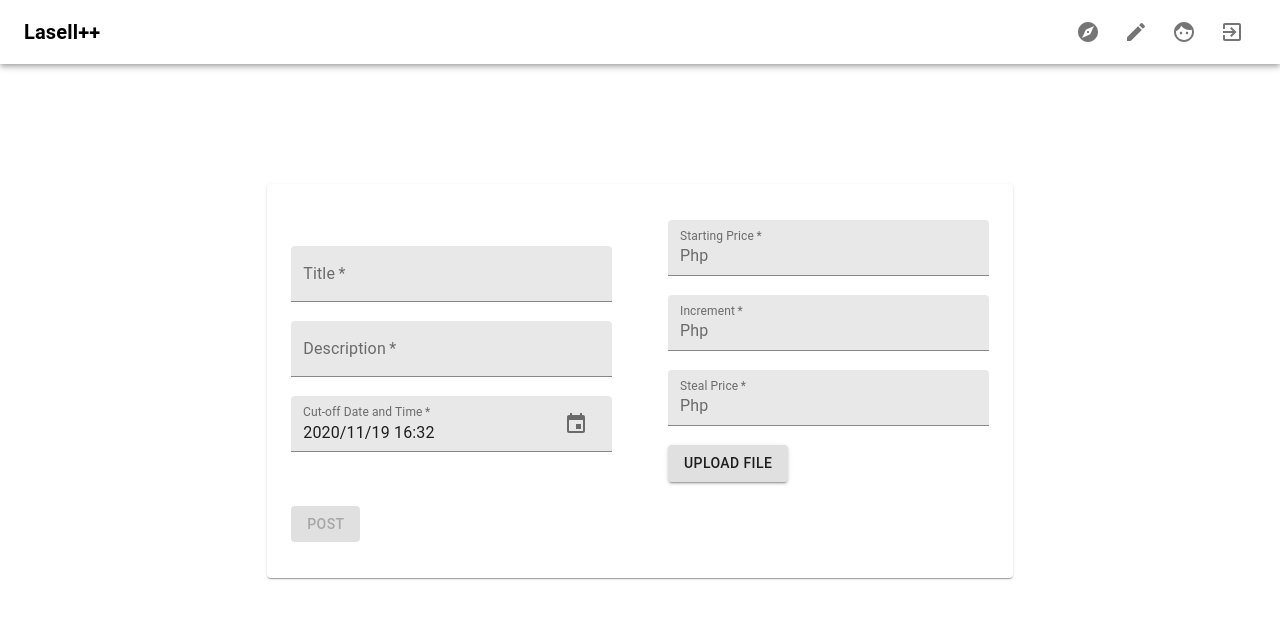
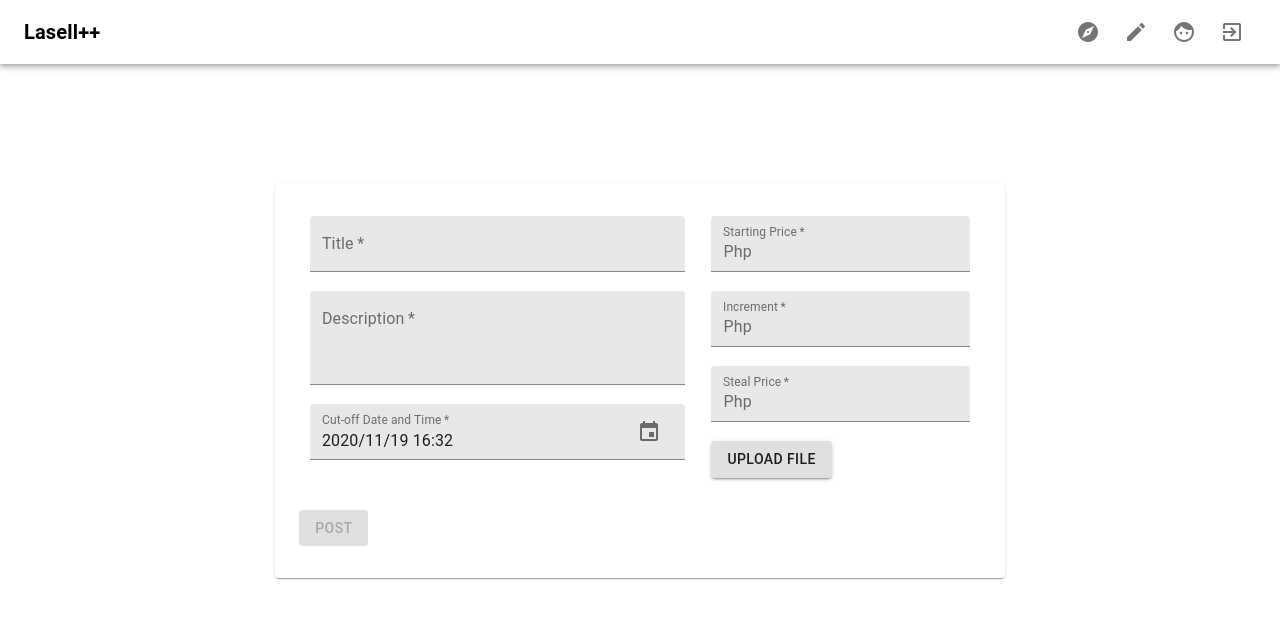
Before and after one commit to RyanSarabia/STDSICM-MCO2, a React (Create React App) app: page /create in a window 1280 px wide. Shown: the top 618 px of the page. Built offline with nearby package versions, Linux system fonts and the light colour scheme.

Commit message:
fixed some spacing in create auction form

```diff
--- a/src/components/CreateForm.jsx
+++ b/src/components/CreateForm.jsx
@@ -30,12 +30,12 @@ export default function CreateForm() {
         <Grid
           container
           direction="row"
-          justify="space-between"
-          alignItems="center"
-          spacing={3}
+          justify="space-evenly"
+          alignItems="flex-start"
+          spacing={2}
           style={{ marginTop: '15vh', padding: '3vh' }}
         >
-          <Grid container item xs={6} direction="column" spacing={2}>
+          <Grid container item xs={7} direction="column" spacing={2}>
             <Grid item>
               <TextField
                 label="Title"
@@ -57,10 +57,12 @@ export default function CreateForm() {
                 label="Description"
                 name="description"
                 variant="filled"
+                rows={3}
+                rowsMax={12}
                 fullWidth
                 required
                 multiline
-                inputProps={{ maxLength: '500' }}
+                inputProps={{ maxLength: '500', style: { fontSize: 'small' } }}
                 inputRef={register({
                   required: 'This field is required.',
                 })}
@@ -89,7 +91,7 @@ export default function CreateForm() {
             </Grid>
           </Grid>
 
-          <Grid container item xs={6} direction="column" spacing={2}>
+          <Grid container item xs={5} direction="column" spacing={2}>
             <Grid item>
               <TextField
                 label="Starting Price"
@@ -168,7 +170,7 @@ export default function CreateForm() {
             </Grid>
           </Grid>
 
-          <Grid container item xs={3} alignItems="flex-start">
+          <Grid container item xs={12} alignItems="center" style={{ marginTop: '2vh' }}>
             <Button
               onClick={onSubmit}
               color="primary"
```
